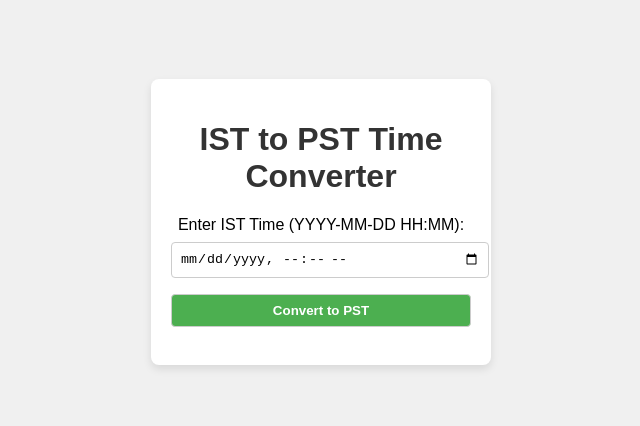
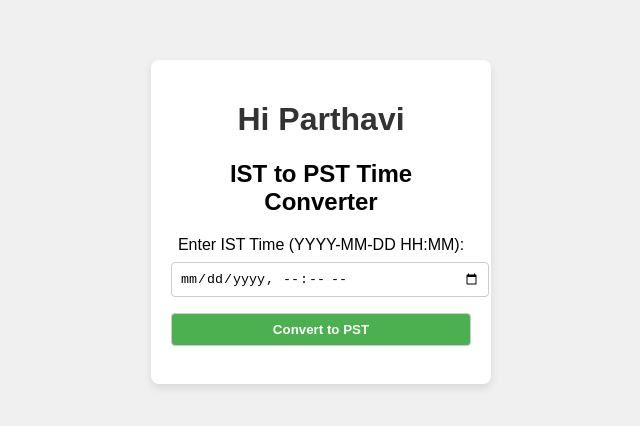
Before and after one commit to shaankal/TimeConverterISTtoPST, a plain HTML site: page index.html in a window 1280 px wide. Shown: the part 178-604 px from the top of the page, without its empty margins (319-959 px from the left). Drawn offline with Linux system fonts and the light colour scheme.

Commit message:
made personal esh

```diff
--- a/index.html
+++ b/index.html
@@ -8,7 +8,8 @@
 </head>
 <body>
     <div class="container">
-        <h1>IST to PST Time Converter</h1>
+        <h1>Hi Parthavi</h1>
+        <h2>IST to PST Time Converter</h2>
         <label for="ist-time">Enter IST Time (YYYY-MM-DD HH:MM):</label>
         <input type="datetime-local" id="ist-time" name="ist-time">
         <button onclick="convertTime()">Convert to PST</button>
```
